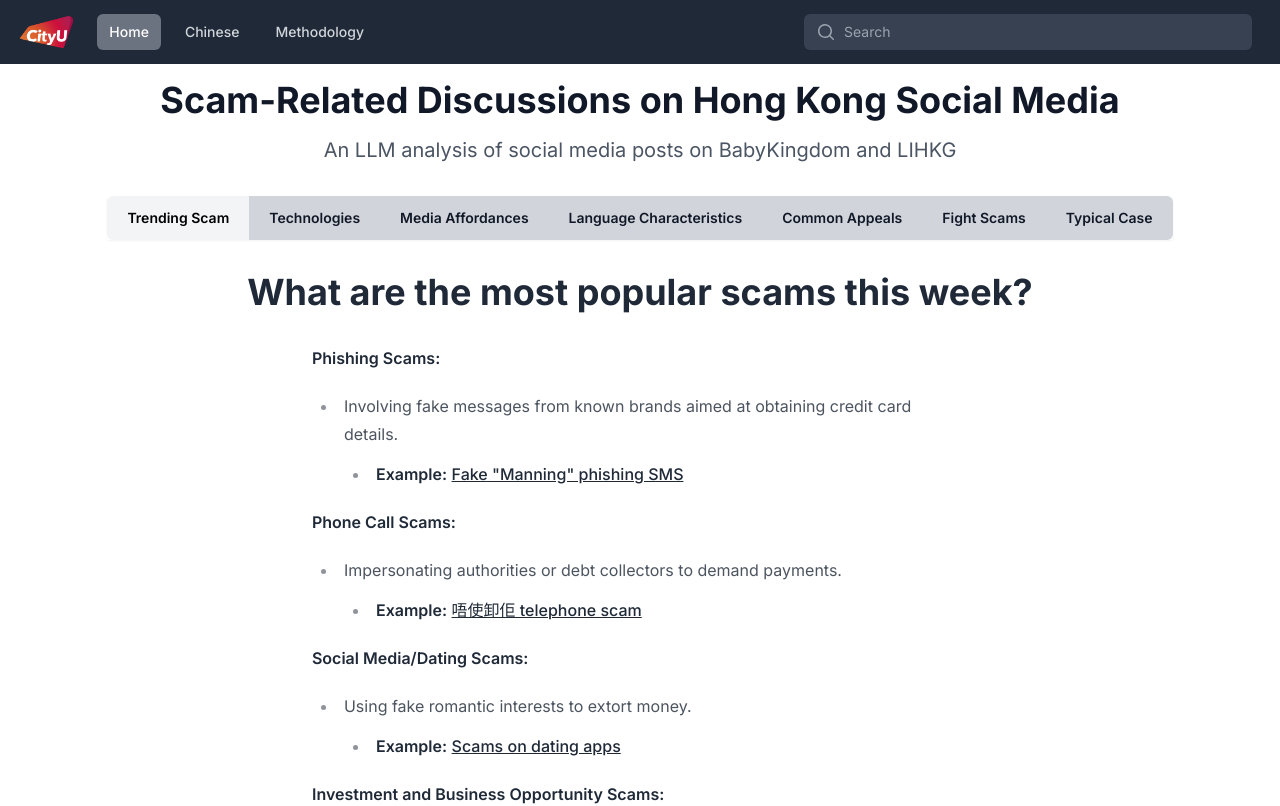
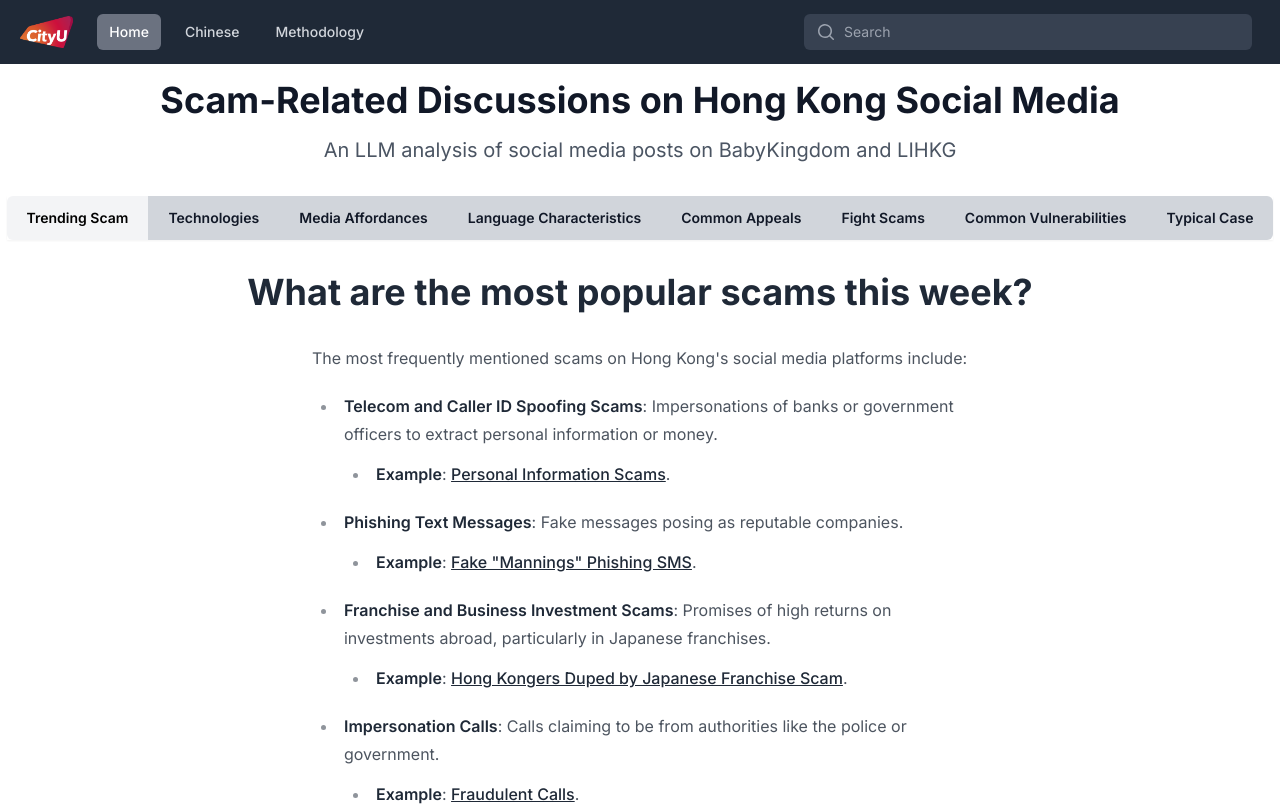
Before and after one commit to Cryptojoyz/CityU-Scam-Page, a Next.js app: page / in a window 1280 px wide. Shown: the top 806 px of the page. Built offline with nearby package versions, Linux system fonts and the light colour scheme.

Commit message:
updated loading component

```diff
--- a/src/components/Analysis.jsx
+++ /dev/null
@@ -1,9 +0,0 @@
-const Analysis = () => {
-  return (
-    <div>Analysis
-
-    </div>
-  )
-}
-
-export default Analysis
--- a/src/components/Menubar.jsx
+++ b/src/components/Menubar.jsx
@@ -10,7 +10,8 @@ const buttons = [
     { name: 'Language Characteristics', id:4 },
     { name: 'Common Appeals', id:3 },
     { name: 'Fight Scams', id: 5 },
-    { name: 'Typical Case', id: 7 },
+    { name: 'Common Vulnerabilities', id: 7 },
+    { name: 'Typical Case', id: 8 },
   ]
 
 const toolips = [
@@ -20,7 +21,8 @@ const toolips = [
     { name: 'Language Characteristics of Scam Content', id:4 },
     { name: 'Common Appeals Used by Scammers', id:3 },
     { name: 'Measures to Help Citizens Fight Scams', id: 5 },
-    { name: 'Typical Case', id: 7 },
+    { name: 'What are the common vulnerabilities exploited by scammers?', id: 7 },
+    { name: 'Typical Case', id: 8 },
   ]
 
 const Menubar = ({ analysisData, typicalcase}) => {
@@ -41,9 +43,9 @@ const Menubar = ({ analysisData, typicalcase}) => {
 
     useEffect(() => {
         if (analysisData.length > 0) {
-            const selectedContent = activeButton === 7 ? typicalcase : (analysisData[activeButton] || '');
+            const selectedContent = activeButton === 8 ? typicalcase : (analysisData[activeButton] || '');
             // console.log("这是提取的内容",selectedContent);
-            if (activeButton === 7) {
+            if (activeButton === 8) {
                 setTitle('');
                 setContent(selectedContent);
             } else {
@@ -103,7 +105,7 @@ const Menubar = ({ analysisData, typicalcase}) => {
                     })}
                     {tooltipContent && (
                         <div
-                            className="fixed bg-gray-200 text-gray-900 rounded shadow-lg px-4 py-2 hidden lg:block"
+                            className="fixed bg-gray-200 text-gray-900 rounded shadow-lg px-4 py-2 hidden lg:block whitespace-nowrap"
                             style={{ top: tooltipPosition.top, left: tooltipPosition.left, transform: 'translateX(-50%)'}}
                         >
                             {tooltipContent}
--- a/src/components/Menubarzh.jsx
+++ b/src/components/Menubarzh.jsx
@@ -10,7 +10,8 @@ const buttons = [
     { name: '语言特点', id:4 },
     { name: '劝服手段', id:3 },
     { name: '诈骗防范', id: 5 },
-    { name: '典型案例', id: 7 },
+    { name: '心理漏洞', id: 7},
+    { name: '典型案例', id: 8 },
   ]
 
 const toolips = [
@@ -20,7 +21,8 @@ const toolips = [
     { name: '诈骗内容的语言特点', id:4 },
     { name: '骗子常用的诱骗方法', id:3 },
     { name: '帮助市民对抗诈骗的措施', id: 5 },
-    { name: '典型案例', id: 7 },
+    { name: '骗子常利用的漏洞有哪些？', id: 7},
+    { name: '典型案例', id: 8 },
   ]
 
 const Menubarzh = ({ analysisData, typicalcase}) => {
@@ -41,9 +43,9 @@ const Menubarzh = ({ analysisData, typicalcase}) => {
 
     useEffect(() => {
         if (analysisData.length > 0) {
-            const selectedContent = activeButton === 7 ? typicalcase : (analysisData[activeButton] || '');
+            const selectedContent = activeButton === 8 ? typicalcase : (analysisData[activeButton] || '');
             // console.log("这是提取的内容",selectedContent);
-            if (activeButton === 7) {
+            if (activeButton === 8) {
                 setTitle('');
                 setContent(selectedContent);
             } else {
```
Also changed, not shown: src/app/chinese/page.jsx (+1 -8 lines), src/app/page.jsx (+0 -7 lines), src/datatext/final_analysis.txt, src/datatext/final_analysis_zh.txt.
